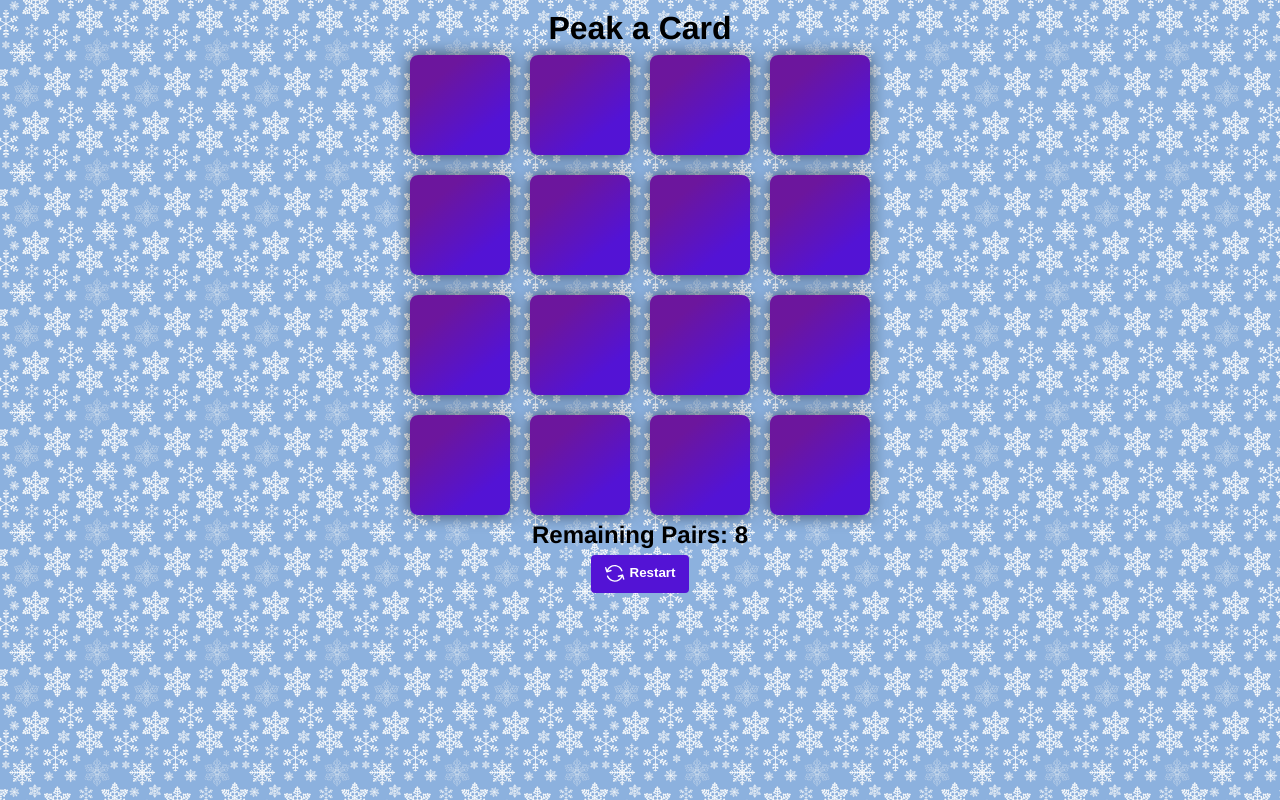
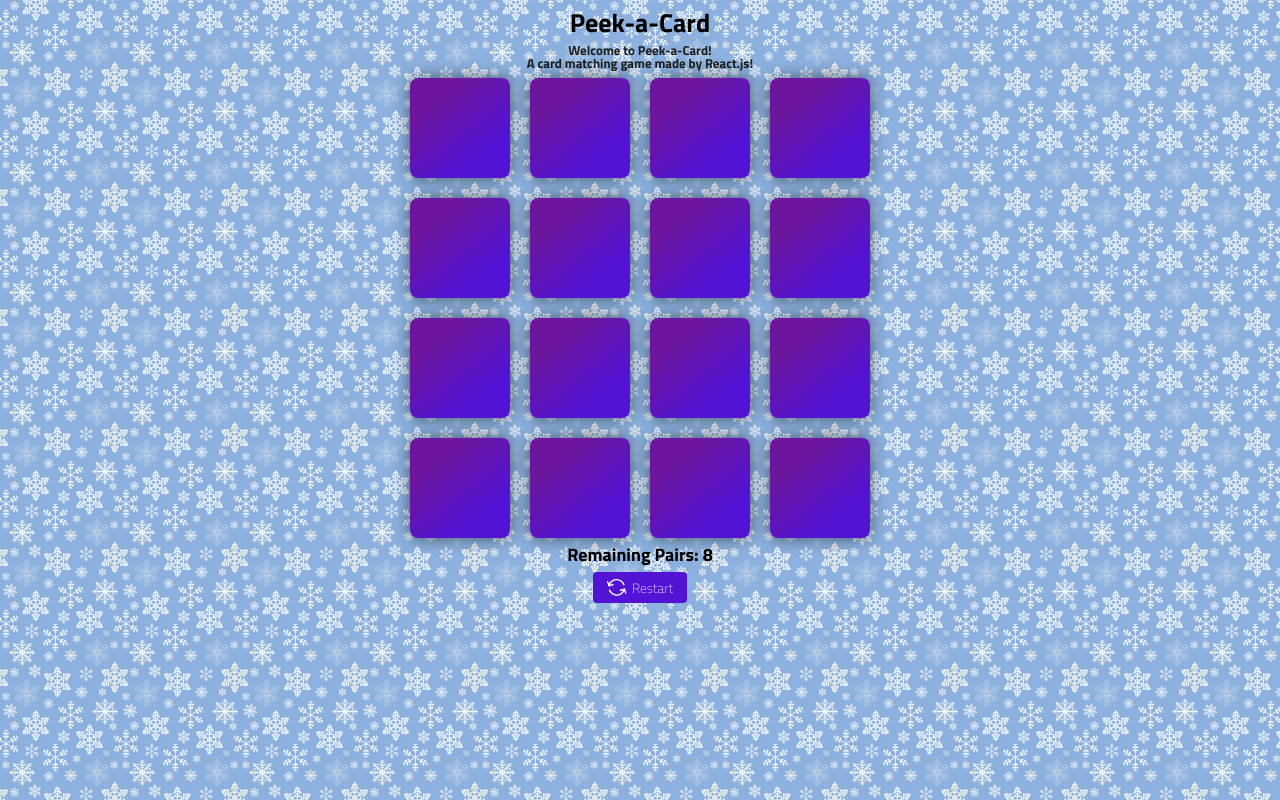
Before and after one commit to jonabutt/peak-a-card, a React (Create React App) app: page / in a window 1280 px wide. Built offline with nearby package versions, Linux system fonts and the light colour scheme.

Commit message:
feat: tweaks to home page

```diff
--- a/public/index.html
+++ b/public/index.html
@@ -3,6 +3,10 @@
   <head>
     <meta charset="utf-8" />
     <link rel="icon" href="%PUBLIC_URL%/favicon.ico" />
+    <link
+      href="https://fonts.googleapis.com/css2?family=Titillium+Web:wght@200;700&display=swap"
+      rel="stylesheet"
+    />
     <meta name="viewport" content="width=device-width, initial-scale=1" />
     <meta name="theme-color" content="#000000" />
     <meta
--- a/src/App.tsx
+++ b/src/App.tsx
@@ -129,7 +129,11 @@ const App: React.FC = () => {
   }
   return (
     <div id="app">
-      <h1>Peak a Card</h1>
+      <h1>Peek-a-Card</h1>
+      <section className="description">
+        <p>Welcome to Peek-a-Card!</p>
+        <p>A card matching game made by React.js!</p>
+      </section>
       <section className="game-board">
         {
           cardList.map(c=>
--- a/src/index.css
+++ b/src/index.css
@@ -1,8 +1,6 @@
 body {
   margin: 0;
-  font-family: -apple-system, BlinkMacSystemFont, 'Segoe UI', 'Roboto', 'Oxygen',
-    'Ubuntu', 'Cantarell', 'Fira Sans', 'Droid Sans', 'Helvetica Neue',
-    sans-serif;
+  font-family: 'Titillium Web', sans-serif;
   -webkit-font-smoothing: antialiased;
   -moz-osx-font-smoothing: grayscale;
 }
@@ -12,20 +10,25 @@ html {
 }
 * {
   box-sizing: border-box;
+  margin-block-start: 0;
+  margin-block-end: 0;
 }
 h1 {
   margin-top: 0;
   margin-bottom: 8px;
+  font-size: 26px;
+  line-height: 26px;
 }
 h2 {
-  margin: 6px;
+  margin: 8px;
+  font-size: 18px;
+  line-height: 18px;
 }
 h1,
 h2 {
   text-align: center;
 }
 #app {
-  font-family: Helvetica, Arial, sans-serif;
   -webkit-font-smoothing: antialiased;
   -moz-osx-font-smoothing: grayscale;
   background-image: url('../public/images/snowflake-bg.jpg');
@@ -46,22 +49,43 @@ h2 {
 }
 
 .button {
+  font-family: 'Titillium Web', sans-serif;
   background: rgb(83, 19, 213);
   color: #fff;
   border: 0;
   outline: none;
   display: flex;
   justify-content: center;
-  text-align: center;
-  padding: 0.65rem 0.85rem;
+  align-items: center;
+  padding: 0.35rem 0.85rem;
   border-radius: 4px;
   margin: 0 auto;
   cursor: pointer;
-  font-weight: 600;
 }
+
 .button:hover {
   box-shadow: 0px 0px 8px 0px rgba(0, 0, 0, 0.75);
 }
+
 .button img {
   padding-right: 5px;
 }
+
+.description {
+  font-weight: 600;
+  text-align: center;
+}
+
+.description p {
+  padding: 0;
+  margin: 0;
+  margin-block-start: 0;
+  margin-block-end: 0;
+  font-size: 13px;
+  line-height: 13px;
+  color: #1f1f1f;
+}
+
+.description p:last-child {
+  padding-bottom: 8px;
+}
```
